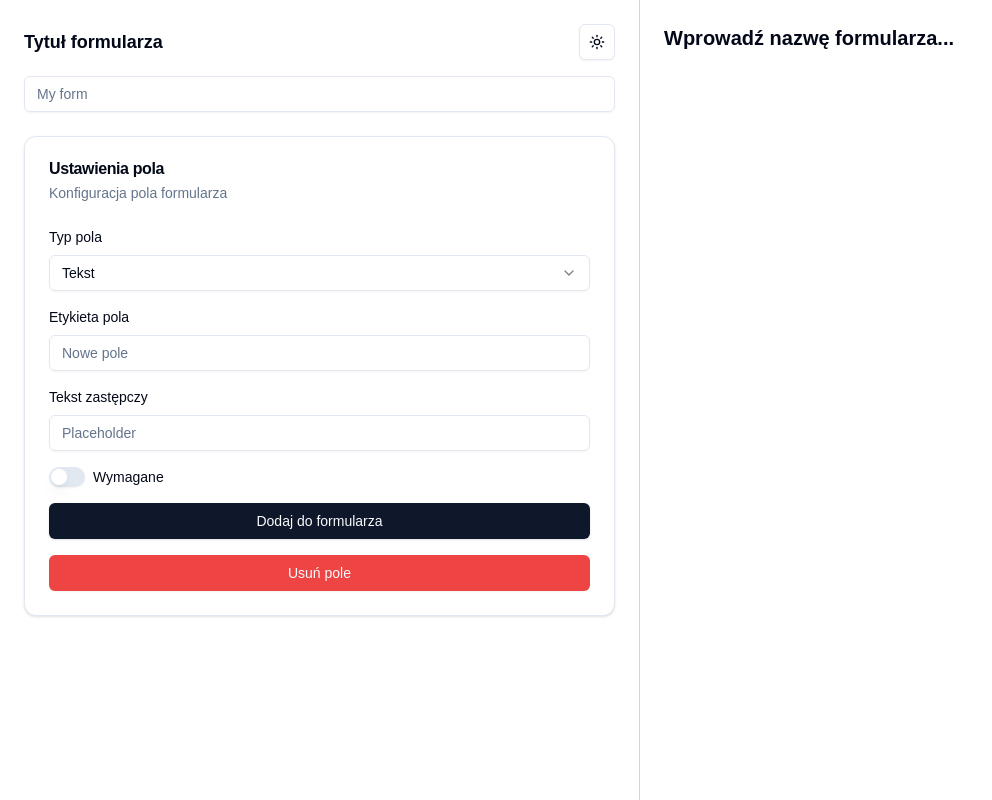
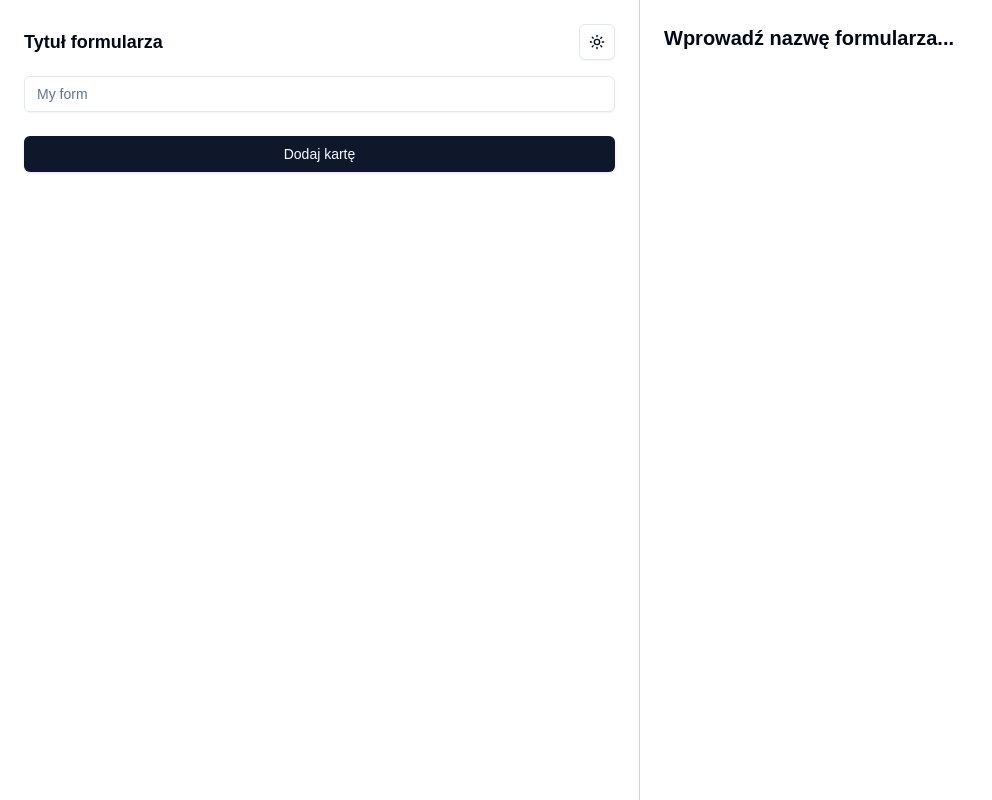
Before and after one commit to Blazej90/form, a Next.js app: page / in a window 1280 px wide. Shown: the whole page, without its empty margins (0-992 px from the left). Built offline with nearby package versions, Linux system fonts and the light colour scheme.

Commit message:
feat(form): add dynamic cards for managing settings and enable field deletion

```diff
--- a/src/components/Layout.tsx
+++ b/src/components/Layout.tsx
@@ -8,6 +8,7 @@ import { Field } from "@/types/types";
 export const Layout: React.FC = () => {
   const [title, setTitle] = useState<string>("");
   const [fields, setFields] = useState<Field[]>([]);
+  const [activeCard, setActiveCard] = useState<string | null>(null);
 
   return (
     <div className="flex h-screen">
@@ -16,6 +17,8 @@ export const Layout: React.FC = () => {
         setTitle={setTitle}
         fields={fields}
         setFields={setFields}
+        activeCard={activeCard}
+        setActiveCard={setActiveCard}
       />
       <RightPanel title={title} fields={fields} />
     </div>
--- a/src/components/LeftPanel.tsx
+++ b/src/components/LeftPanel.tsx
@@ -4,6 +4,15 @@ import React, { useState } from "react";
 import { Input } from "@/components/ui/input";
 import { Dispatch, SetStateAction } from "react";
 import { ModeToggle } from "@/components/ui/mode-toggle";
+import { Switch } from "@/components/ui/switch";
+import { Button } from "@/components/ui/button";
+import {
+  Card,
+  CardContent,
+  CardHeader,
+  CardTitle,
+  CardDescription,
+} from "@/components/ui/card";
 import {
   Select,
   SelectTrigger,
@@ -11,22 +20,15 @@ import {
   SelectContent,
   SelectItem,
 } from "@/components/ui/select";
-import { Switch } from "@/components/ui/switch";
-import { Button } from "@/components/ui/button";
 import { Field } from "@/types/types";
-import {
-  Card,
-  CardContent,
-  CardHeader,
-  CardTitle,
-  CardDescription,
-} from "@/components/ui/card";
 
 interface LeftPanelProps {
   title: string;
   setTitle: Dispatch<SetStateAction<string>>;
   fields: Field[];
   setFields: Dispatch<SetStateAction<Field[]>>;
+  activeCard: string | null;
+  setActiveCard: Dispatch<SetStateAction<string | null>>;
 }
 
 export const LeftPanel: React.FC<LeftPanelProps> = ({
@@ -34,7 +36,10 @@ export const LeftPanel: React.FC<LeftPanelProps> = ({
   setTitle,
   fields,
   setFields,
+  activeCard,
+  setActiveCard,
 }) => {
+  const [cards, setCards] = useState<string[]>([]);
   const [currentField, setCurrentField] = useState<Field>({
     id: Date.now().toString(),
     type: "text",
@@ -43,16 +48,12 @@ export const LeftPanel: React.FC<LeftPanelProps> = ({
     required: false,
   });
 
-  const addField = () => {
-    const newField = {
-      ...currentField,
-      ...(currentField.type === "select" && {
-        options: ["Opcja 1", "Opcja 2", "Opcja 3"],
-      }),
-    };
-    setFields([...fields, newField]);
+  const addCard = () => {
+    const newCardId = Date.now().toString();
+    setCards([...cards, newCardId]);
+    setActiveCard(newCardId);
     setCurrentField({
-      id: Date.now().toString(),
+      id: newCardId,
       type: "text",
       label: "",
       placeholder: "",
@@ -60,8 +61,16 @@ export const LeftPanel: React.FC<LeftPanelProps> = ({
     });
   };
 
-  const removeField = () => {
-    setFields(fields.filter((field) => field.id !== currentField.id));
+  const removeCard = (cardId: string) => {
+    setCards(cards.filter((id) => id !== cardId));
+    setFields(fields.filter((field) => field.id !== cardId));
+    if (activeCard === cardId) setActiveCard(null);
+  };
+
+  const updateField = (cardId: string, updatedField: Field) => {
+    setFields((prevFields) =>
+      prevFields.map((field) => (field.id === cardId ? updatedField : field))
+    );
   };
 
   return (
@@ -76,19 +85,36 @@ export const LeftPanel: React.FC<LeftPanelProps> = ({
         onChange={(e) => setTitle(e.target.value)}
         className="w-full mb-6"
       />
-      <div>
-        <Card>
+      <Button onClick={addCard} className="mb-6 w-full">
+        Dodaj kartę
+      </Button>
+
+      {cards.map((cardId) => {
+        const field =
+          fields.find((field) => field.id === cardId) ||
+          ({
+            id: cardId,
+            type: "text",
+            label: "",
+            placeholder: "",
+            required: false,
+          } as Field);
+
+        return (
+          <Card key={cardId} className="mb-6">
             <CardHeader>
-            <CardTitle>Ustawienia pola</CardTitle>
+              <CardTitle>Karta ustawień pola</CardTitle>
               <CardDescription>Konfiguracja pola formularza</CardDescription>
             </CardHeader>
             <CardContent>
               <div className="mb-4">
-              <label className="block mb-2 text-sm font-medium">Typ pola</label>
+                <label className="block mb-2 text-sm font-medium">
+                  Typ pola
+                </label>
                 <Select
-                value={currentField.type}
+                  value={field.type}
                   onValueChange={(value) =>
-                  setCurrentField({ ...currentField, type: value })
+                    updateField(cardId, { ...field, type: value })
                   }
                 >
                   <SelectTrigger className="w-full">
@@ -108,9 +134,9 @@ export const LeftPanel: React.FC<LeftPanelProps> = ({
                   Etykieta pola
                 </label>
                 <Input
-                value={currentField.label}
+                  value={field.label}
                   onChange={(e) =>
-                  setCurrentField({ ...currentField, label: e.target.value })
+                    updateField(cardId, { ...field, label: e.target.value })
                   }
                   placeholder="Nowe pole"
                   className="w-full"
@@ -121,10 +147,10 @@ export const LeftPanel: React.FC<LeftPanelProps> = ({
                   Tekst zastępczy
                 </label>
                 <Input
-                value={currentField.placeholder}
+                  value={field.placeholder}
                   onChange={(e) =>
-                  setCurrentField({
-                    ...currentField,
+                    updateField(cardId, {
+                      ...field,
                       placeholder: e.target.value,
                     })
                   }
@@ -134,18 +160,27 @@ export const LeftPanel: React.FC<LeftPanelProps> = ({
               </div>
               <div className="flex items-center mb-4">
                 <Switch
-                checked={currentField.required}
+                  checked={field.required}
                   onCheckedChange={(checked) =>
-                  setCurrentField({ ...currentField, required: checked })
+                    updateField(cardId, { ...field, required: checked })
                   }
                 />
                 <label className="ml-2 text-sm font-medium">Wymagane</label>
               </div>
-            <Button onClick={addField} className="mb-4 w-full">
-              Dodaj do formularza
+              <Button
+                onClick={() =>
+                  setFields((prevFields) =>
+                    prevFields.some((f) => f.id === cardId)
+                      ? prevFields
+                      : [...prevFields, field]
+                  )
+                }
+                className="mb-4 w-full"
+              >
+                Zapisz pole
               </Button>
               <Button
-              onClick={removeField}
+                onClick={() => removeCard(cardId)}
                 variant="destructive"
                 className="w-full"
               >
@@ -153,7 +188,8 @@ export const LeftPanel: React.FC<LeftPanelProps> = ({
               </Button>
             </CardContent>
           </Card>
-      </div>
+        );
+      })}
     </div>
   );
 };
--- a/src/components/RightPanel.tsx
+++ b/src/components/RightPanel.tsx
@@ -16,8 +16,8 @@ export const RightPanel: React.FC<RightPanelProps> = ({ title, fields }) => {
       </h2>
 
       <div className="mt-4">
-        {fields.map((field, index) => (
-          <div key={index} className="mb-6">
+        {fields.map((field) => (
+          <div key={field.id} className="mb-6">
             {field.label && (
               <div className="mb-4">
                 <label className="block mb-2 text-sm font-medium">
```
Lines whose indentation alone changed are shown as unchanged.
